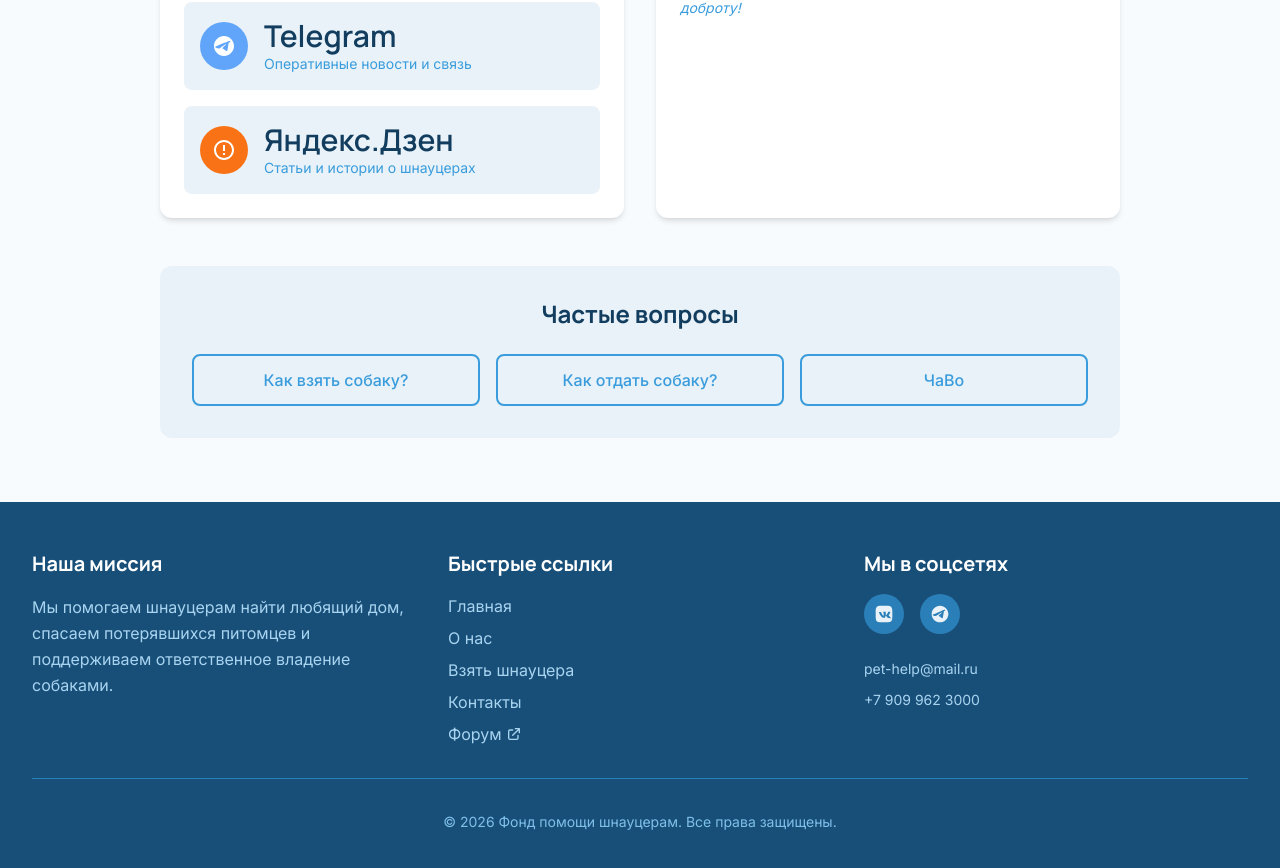
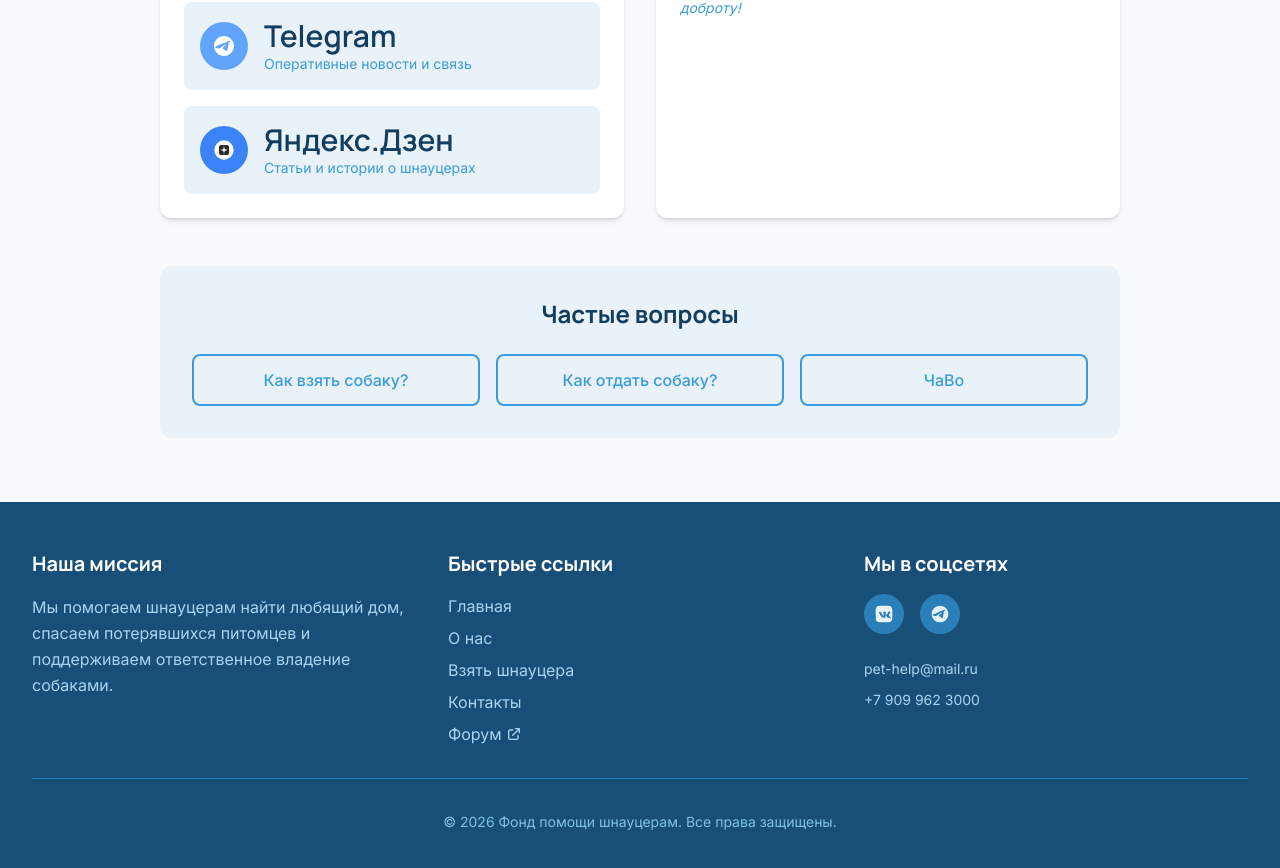
Before and after one commit to Aristvodolaz/sond_shnau, a Nuxt app: page /contacts in a window 1280 px wide. Shown: the part 1038-1906 px from the top of the page. Built offline with nearby package versions, Linux system fonts and the light colour scheme; a web font is replaced by a local one.

Commit message:
add data

```diff
--- a/pages/contacts.vue
+++ b/pages/contacts.vue
@@ -117,10 +117,8 @@
                 rel="noopener noreferrer"
                 class="flex items-center p-4 bg-warm-100 rounded-lg hover:bg-warm-200 transition-colors group"
               >
-                <div class="w-12 h-12 bg-orange-500 rounded-full flex items-center justify-center flex-shrink-0 mr-4 group-hover:scale-105 transition-transform">
-                  <svg class="w-6 h-6 text-white" fill="currentColor" viewBox="0 0 24 24">
-                    <path d="M12 2C6.48 2 2 6.48 2 12s4.48 10 10 10 10-4.48 10-10S17.52 2 12 2zm0 18c-4.41 0-8-3.59-8-8s3.59-8 8-8 8 3.59 8 8-3.59 8-8 8zm-1-13h2v6h-2zm0 8h2v2h-2z"/>
-                  </svg>
+                <div class="w-12 h-12 flex-shrink-0 mr-4 group-hover:scale-105 transition-transform">
+                  <img src="/icons/dzen.svg" class="w-12 h-12" alt="Яндекс Дзен" />
                 </div>
                 <div>
                   <h3 class="font-semibold text-warm-900">Яндекс.Дзен</h3>
```
Also changed, not shown: public/icons/dzen.svg (added).
